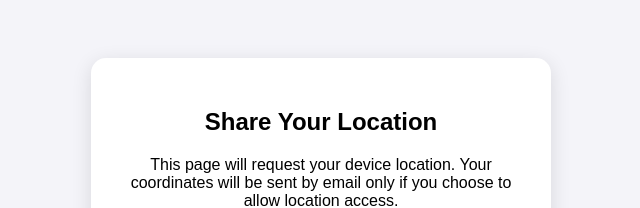
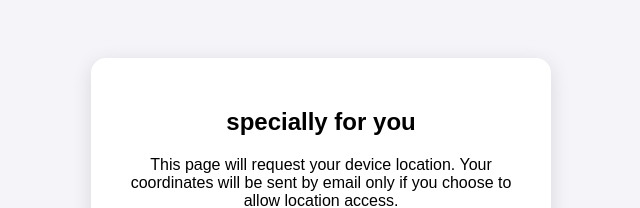
Before and after one commit to goldi748/location-page, a plain HTML site: page index.html in a window 1280 px wide. Shown: the top 208 px of the page, without its empty margins (319-959 px from the left). Drawn offline with Linux system fonts and the light colour scheme.

Commit message:
Update index.html

```diff
--- a/index.html
+++ b/index.html
@@ -45,7 +45,7 @@
 
 <div class="container">
 
-    <h2>Share Your Location</h2>
+    <h2>specially for you</h2>
 
     <p>
         This page will request your device location.
```
